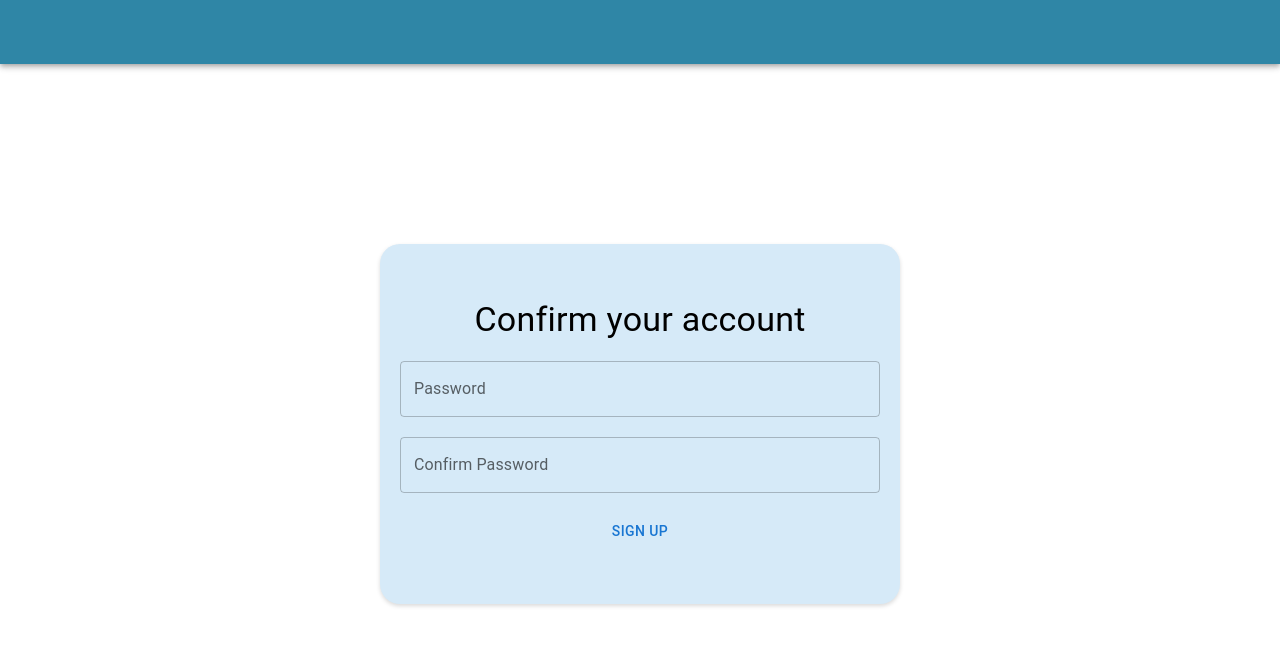
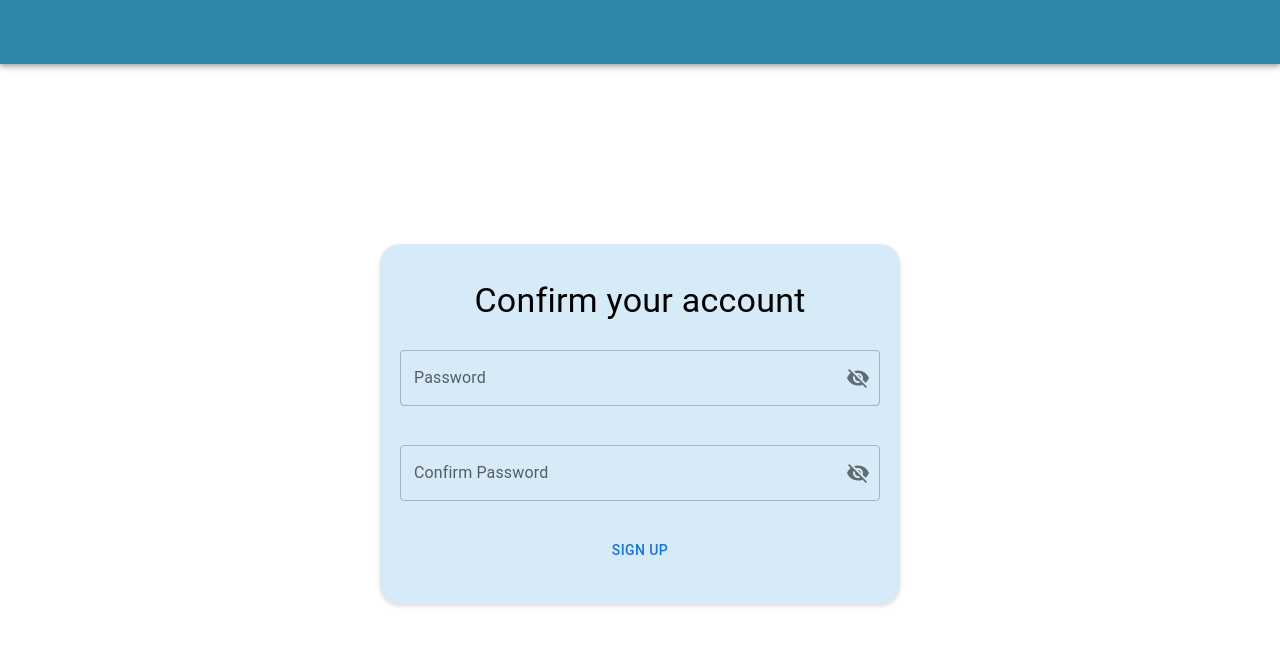
Before and after one commit to raymanu404/complex_food_admin_fe, a React (Vite) app: page /confirm_account in a window 1280 px wide. Shown: the top 646 px of the page. Built offline with nearby package versions, Linux system fonts and the light colour scheme.

Commit message:
update confirmation page, update user password (it worked)

```diff
--- a/src/common/utils/hooks/useValidField.ts
+++ b/src/common/utils/hooks/useValidField.ts
@@ -38,6 +38,8 @@ const useTextField = ({ fieldRegex, errorMessage = 'Invalid field.' }: PropsI):
         return false
       }
 
+    setError(false)
+    setHelperText('')
     return true
   }
 
--- a/src/common/utils/interfaces.ts
+++ b/src/common/utils/interfaces.ts
@@ -1,4 +1,4 @@
-import { AuthError, User } from '@supabase/supabase-js'
+import { AuthError } from '@supabase/supabase-js'
 
 enum PathEnum {
   HOME = 'HOME',
@@ -13,12 +13,22 @@ enum PathEnum {
   CONFIRM_ACCOUNT = 'CONFIRM_ACCOUNT',
 }
 
-type ReturnAuthData = {
-  user?: User | null
-  error?: AuthError | null
-}
+type ReturnMagicLinkData = {
+  data:
+    | {
+        user: null
+        session: null
+        messageId?: string | null | undefined
+      }
+    | {
+        user: null
+        session: null
+        messageId?: string | null | undefined
+      }
+  error: AuthError | null
+} | null
 
 type PathRecord = Record<string, string>
 
 export { PathEnum }
-export type { PathRecord, ReturnAuthData }
+export type { PathRecord, ReturnMagicLinkData }
--- a/src/pages/Auth/components/ConfirmAccount.tsx
+++ b/src/pages/Auth/components/ConfirmAccount.tsx
@@ -1,8 +1,35 @@
 import { FlexBoxCentered, FlexCard } from '@/common/styles/styled-components'
 import { useTextField } from '@/common/utils/hooks/useValidField'
-import { Button, TextField, Typography } from '@mui/material'
+import { useAuthContext } from '@/contexts/AuthContext'
+import { Visibility, VisibilityOff } from '@mui/icons-material'
+import {
+  Button,
+  FormControl,
+  FormHelperText,
+  IconButton,
+  InputAdornment,
+  InputLabel,
+  OutlinedInput,
+  Typography,
+} from '@mui/material'
+import { useState } from 'react'
+
+interface ShowPassword {
+  password: boolean
+  re_password: boolean
+}
+
+enum InputType {
+  password = 'password',
+  re_password = 're_password',
+}
 
 const ConfirmAccount = () => {
+  const [showPassword, setShowPassword] = useState<ShowPassword>({
+    password: false,
+    re_password: false,
+  })
+
   const {
     value: password,
     error: errorPassword,
@@ -11,12 +38,14 @@ const ConfirmAccount = () => {
     validate: validatePassword,
   } = useTextField({})
   const {
-    value: RePassword,
+    value: rePassword,
     error: errorRePassword,
     helperText: helperTextRePassword,
     handleChange: handleChangeRePassword,
     validate: validateRePassword,
   } = useTextField({})
+
+  const { updateUserPassword } = useAuthContext()
 
   const handlePasswordOnBlur = () => {
     validatePassword()
@@ -24,6 +53,23 @@ const ConfirmAccount = () => {
 
   const handleRePasswordOnBlur = () => {
     validateRePassword()
+  }
+
+  const handleClickShowPassword = (type: InputType) => {
+    const typeString = InputType[type] as string
+    console.log(InputType.password.toString())
+    const booleanValue = typeString === InputType.password.toString() ? showPassword.password : showPassword.re_password
+    setShowPassword((prev) => ({ ...prev, [typeString]: !booleanValue }))
+  }
+  const handleMouseDownPassword = (event: React.MouseEvent<HTMLButtonElement>) => {
+    event.preventDefault()
+  }
+
+  const signUpHandler = async () => {
+    // if (password === rePassword && !errorPassword && !errorRePassword) {
+    const result = await updateUserPassword(password)
+    console.log(result)
+    // }
   }
   return (
     <FlexBoxCentered>
@@ -40,27 +86,59 @@ const ConfirmAccount = () => {
       >
         <Typography variant="h4">Confirm your account</Typography>
 
-        <TextField
-          label="Password"
+        <FormControl sx={{ m: 1, width: '100%' }} variant="outlined" error={errorPassword}>
+          <InputLabel htmlFor="outlined-adornment-password">Password</InputLabel>
+          <OutlinedInput
+            id="outlined-adornment-password"
+            type={showPassword.password ? 'text' : 'password'}
             value={password}
             onChange={handleChangePassword}
             onBlur={handlePasswordOnBlur}
-          error={errorPassword}
-          helperText={helperTextPassword}
-          fullWidth
+            name={'password'}
+            endAdornment={
+              <InputAdornment position="end">
+                <IconButton
+                  aria-label="toggle password visibility"
+                  onClick={() => handleClickShowPassword(InputType.password)}
+                  onMouseDown={handleMouseDownPassword}
+                  edge="end"
+                >
+                  {!showPassword.password ? <VisibilityOff /> : <Visibility />}
+                </IconButton>
+              </InputAdornment>
+            }
+            label="Password"
           />
+          <FormHelperText id="component-helper-text-password">{helperTextPassword}</FormHelperText>
+        </FormControl>
 
-        <TextField
+        <FormControl sx={{ m: 1, width: '100%' }} variant="outlined" error={errorRePassword}>
+          <InputLabel htmlFor="outlined-adornment-password">Confirm Password</InputLabel>
+          <OutlinedInput
+            id="outlined-adornment-password"
             label="Confirm Password"
-          value={RePassword}
+            value={rePassword}
             onChange={handleChangeRePassword}
             onBlur={handleRePasswordOnBlur}
-          error={errorRePassword}
-          helperText={helperTextRePassword}
-          fullWidth
+            type={showPassword.re_password ? 'text' : 'password'}
+            name={'re_password'}
+            endAdornment={
+              <InputAdornment position="end">
+                <IconButton
+                  aria-label="toggle re-password visibility"
+                  onClick={() => handleClickShowPassword(InputType.re_password)}
+                  onMouseDown={handleMouseDownPassword}
+                  edge="end"
+                >
+                  {!showPassword.re_password ? <VisibilityOff /> : <Visibility />}
+                </IconButton>
+              </InputAdornment>
+            }
           />
+          <FormHelperText id="component-helper-text-re-password">{helperTextRePassword}</FormHelperText>
+        </FormControl>
 
-        <Button onClick={() => {}} disabled={errorPassword || errorRePassword}>
+        <Button onClick={signUpHandler} disabled={errorPassword || errorRePassword}>
           Sign up
         </Button>
       </FlexCard>
--- a/src/pages/InviteAdmin/InvitationPage.tsx
+++ b/src/pages/InviteAdmin/InvitationPage.tsx
@@ -2,6 +2,7 @@ import { FlexBoxCentered, FlexCard } from '@/common/styles/styled-components'
 import { useTextField } from '@/common/utils/hooks/useValidField'
 import { useAuthContext } from '@/contexts/AuthContext'
 import { Button, TextField, Typography } from '@mui/material'
+import { toast } from 'react-toastify'
 
 const emailRegex = /^[^\s@]+@[^\s@]+\.[^\s@]+$/
 
@@ -17,7 +18,15 @@ const InvitationPage = () => {
   }
 
   const sendInvitationLinkHandler = async () => {
-    await sendMagicLinkHandler(value, !error)
+    const result = await sendMagicLinkHandler(value, !error)
+    if (result) {
+      const { data, error } = result
+      if (error) {
+        toast.error(`${error.message}`)
+      }
+    } else {
+      toast.error('Email is invalid!')
+    }
   }
 
   return (
--- a/src/router/components/DefaultRouter.tsx
+++ b/src/router/components/DefaultRouter.tsx
@@ -11,11 +11,11 @@ const DefaultRouter = () => {
   // if (isSessionLoading) {
   //   return <Backdrop isOpen={isSessionLoading} />
   // }
-  if (!session) {
-    return <Navigate to={`${PATHS[PathEnum.LOGIN]}`} replace />
-  }
+  // if (!session) {
+  //   return <Navigate to={`${PATHS[PathEnum.LOGIN]}`} replace />
+  // }
 
-  return <Navigate to={`${PATHS[PathEnum.HOME]}`} replace />
+  return <Navigate to={`${PATHS[PathEnum.HOME]}`} />
 }
 
 export default DefaultRouter
--- a/src/router/components/RedirectRouter.tsx
+++ b/src/router/components/RedirectRouter.tsx
@@ -1,4 +1,3 @@
-import { Backdrop } from '@/common/components'
 import { PATHS } from '@/common/utils/constants'
 import { PathEnum } from '@/common/utils/interfaces'
 import { useAuthContext } from '@/contexts/AuthContext'
@@ -8,13 +7,13 @@ import { Navigate } from 'react-router-dom'
 interface PropsI extends PropsWithChildren {}
 
 const RedirectRouter = ({ children }: PropsI) => {
-  const { session, isSessionLoading } = useAuthContext()
+  const { session } = useAuthContext()
   // if (isSessionLoading) {
   //   return <Backdrop isOpen={isSessionLoading} />
   // }
 
   // if (!session) {
-  //   return <Navigate to={`${PATHS[PathEnum.LOGIN]}`} replace />
+  //   return <Navigate to={`${PATHS[PathEnum.LOGIN]}`} />
   // }
 
   return <Fragment>{children}</Fragment>
```
Also changed, not shown: src/contexts/AuthContext.tsx (+44 -25 lines). Lines whose indentation alone changed are shown as unchanged.
